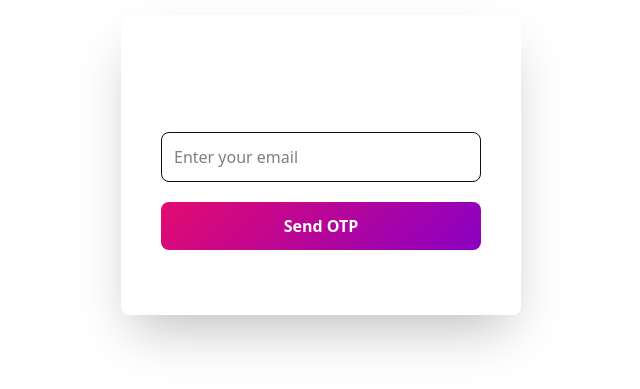
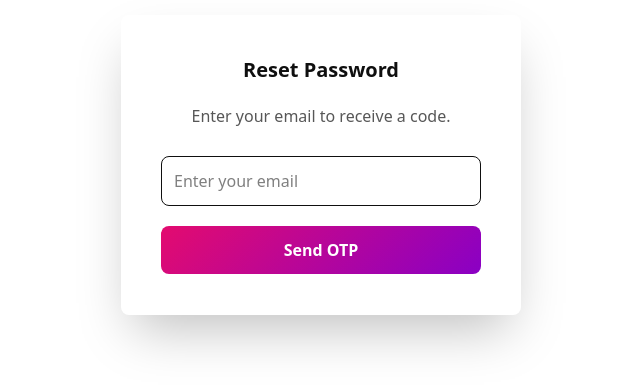
Before and after one commit to sanukadinwara/i-computer-frontend, a React (Vite) app: page /password-reset in a window 1280 px wide. Shown: the part 235-624 px from the top of the page, without its empty margins (319-959 px from the left). Built offline with nearby package versions, Linux system fonts and the light colour scheme; no server answers.

Commit message:
Forget Password reset form changed. 🚀

```diff
--- a/pages/forgetPassword.jsx
+++ b/pages/forgetPassword.jsx
@@ -6,22 +6,28 @@ import { useNavigate } from "react-router-dom"
 export default function ForgetPassword(){
 
     const [email , setEmail] = useState("")
-    const [otpSent , setOtpSent] = useState(false)
+    const [step , setStep] = useState(1)
     const [otp , setOtp] = useState("")
     const [newPassword , setNewPassword] = useState("")
     const [confirmPassword , setConfirmPassword] = useState("")
     const navigate = useNavigate()
 
     async function sendOtp(){
-        setOtpSent(true)
         try{
             await axios.post(import.meta.env.VITE_API_URL + "/users/send-otp" , {email : email})
             toast.success("OTP sent to your email. Please check your inbox.")
-
+            setStep(2)
         }catch(err){
             toast.error(err?.response?.data?.message || "Failed to send OTP. Please try again.")
-            setOtpSent(false)
         }
+    }
+
+    function handleVerifyOtpStep() {
+        if(otp.trim() === ""){
+            toast.error("Please enter the OTP.");
+            return;
+        }
+        setStep(3)
     }
 
     async function resetPassword(){
@@ -42,51 +48,58 @@ export default function ForgetPassword(){
 
     return(
         <div className="flex justify-center items-center h-screen bg-primary">
-            {!otpSent && <div className="w-[400px] h-[300px] backdrop-blur-3xl rounded-lg shadow-2xl flex flex-col justify-center items-center">
-                <h1 className="text-2xl font-semibold mb-5 text-white">Forgot Password</h1>
+            {step === 1 && (
+                <div className="w-[400px] h-[300px] backdrop-blur-3xl rounded-lg shadow-2xl flex flex-col justify-center items-center">
+                    <h1 className="text-xl font-semibold mb-5 text-secondary">Reset Password</h1>
+                    <p className="text-md text-secondary/70 pb-7">Enter your email to receive a code.</p>
                     <input
                         type="email"
                         placeholder="Enter your email"
                         className="w-[80%] p-3 rounded-lg border border-secondary outline-none mb-5"
-                    onChange={(e)=>{
-                        setEmail(e.target.value)
-                    }}
+                        onChange={(e)=> setEmail(e.target.value)}
                     />
                     <button onClick={sendOtp} className="w-[80%] p-3 bg-accent hover:bg-accent/70 rounded-lg text-white font-bold">
                         Send OTP
                     </button>
-            </div>}
+                </div>
+            )}
 
-            {otpSent && <div className="w-[400px] h-[500px] backdrop-blur-3xl rounded-lg shadow-2xl flex flex-col justify-center items-center">
-                <h1 className="text-2xl font-semibold mb-5 text-white">Reset Password</h1>
+            {step === 2 && (
+                <div className="w-[400px] h-[300px] backdrop-blur-3xl rounded-lg shadow-2xl flex flex-col justify-center items-center">
+                    <h1 className="text-xl font-semibold mb-5 text-secondary">Enter OTP</h1>
+                    <p className="text-md text-secondary/70 pb-7">Enter your 6-digit OTP code.</p>
                     <input
                         type="text"
                         placeholder="Enter OTP"
                         className="w-[80%] p-3 rounded-lg border border-secondary outline-none mb-5"
-                    onChange={(e)=>{
-                        setOtp(e.target.value)
-                    }}
+                        onChange={(e)=> setOtp(e.target.value)}
                     />
+                    <button onClick={handleVerifyOtpStep} className="w-[80%] p-3 bg-accent hover:bg-accent/70 rounded-lg text-white font-bold">
+                        Next
+                    </button>
+                </div>
+            )}
+
+            {step === 3 && (
+                <div className="w-[400px] h-[350px] backdrop-blur-3xl rounded-lg shadow-2xl flex flex-col justify-center items-center">
+                    <h1 className="text-xl font-semibold mb-5 text-secondary">Reset Password</h1>
                     <input
                         type="password"
                         placeholder="Enter new password"
                         className="w-[80%] p-3 rounded-lg border border-secondary outline-none mb-5"
-                    onChange={(e)=>{
-                        setNewPassword(e.target.value)
-                    }}
+                        onChange={(e)=> setNewPassword(e.target.value)}
                     />
                     <input
                         type="password"
                         placeholder="Confirm new password"
                         className="w-[80%] p-3 rounded-lg border border-secondary outline-none mb-5"
-                    onChange={(e)=>{
-                        setConfirmPassword(e.target.value)
-                    }}
+                        onChange={(e)=> setConfirmPassword(e.target.value)}
                     />
                     <button onClick={resetPassword} className="w-[80%] p-3 bg-accent hover:bg-accent/70 rounded-lg text-white font-bold">
                         Reset Password
                     </button>
-            </div>}
+                </div>
+            )}
         </div>
     )
 }
```
Lines whose indentation alone changed are shown as unchanged.
